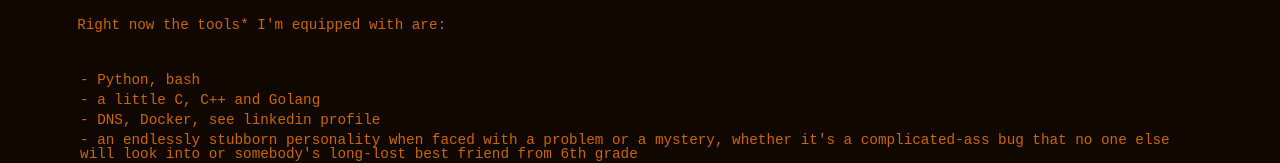
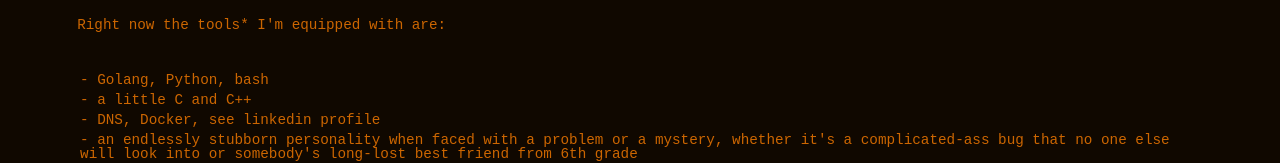
Before and after one commit to afcarl/www.soulshake.net, a plain HTML site: page src/index.html in a window 1280 px wide. Shown: the part 353-516 px from the top of the page. Drawn offline with Linux system fonts and the light colour scheme.

Commit message:
Bump golang in html version

```diff
--- a/src/index.html
+++ b/src/index.html
@@ -25,8 +25,8 @@
 <p>Right now the tools* I'm equipped with are: </p>
 
 <ul>
-<li> - Python, bash </li>
-<li> - a little C, C++ and Golang </li>
+<li> - Golang, Python, bash </li>
+<li> - a little C and C++ </li>
 <li> - DNS, Docker, see linkedin profile </li>
 <li> - an endlessly stubborn personality when faced with a problem or a mystery, whether it's a complicated-ass bug that no one else will look into or somebody's long-lost best friend from 6th grade </li>
 <li> - near-native fluency in French, and caveperson-level Russian, German, Spanish </li>
```
